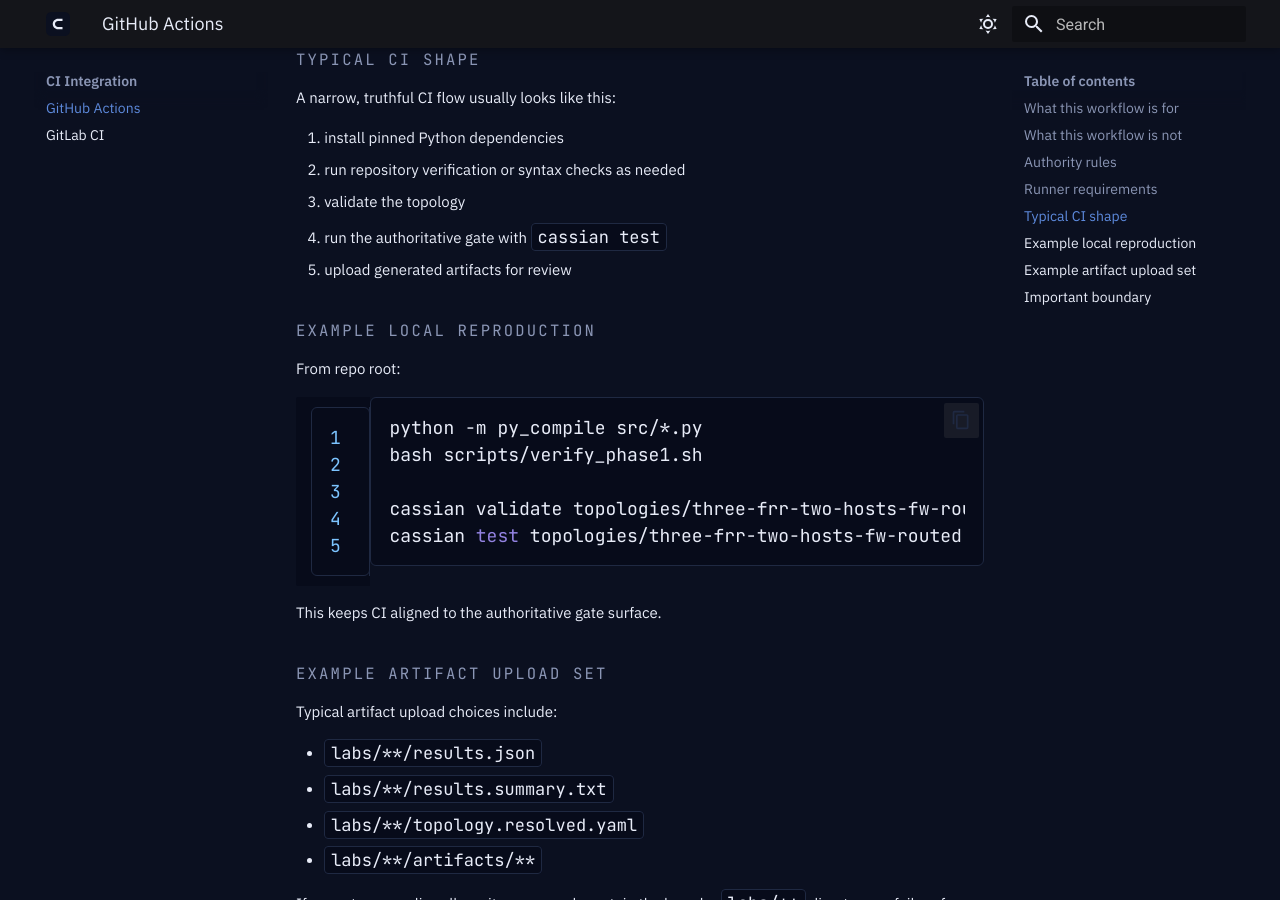
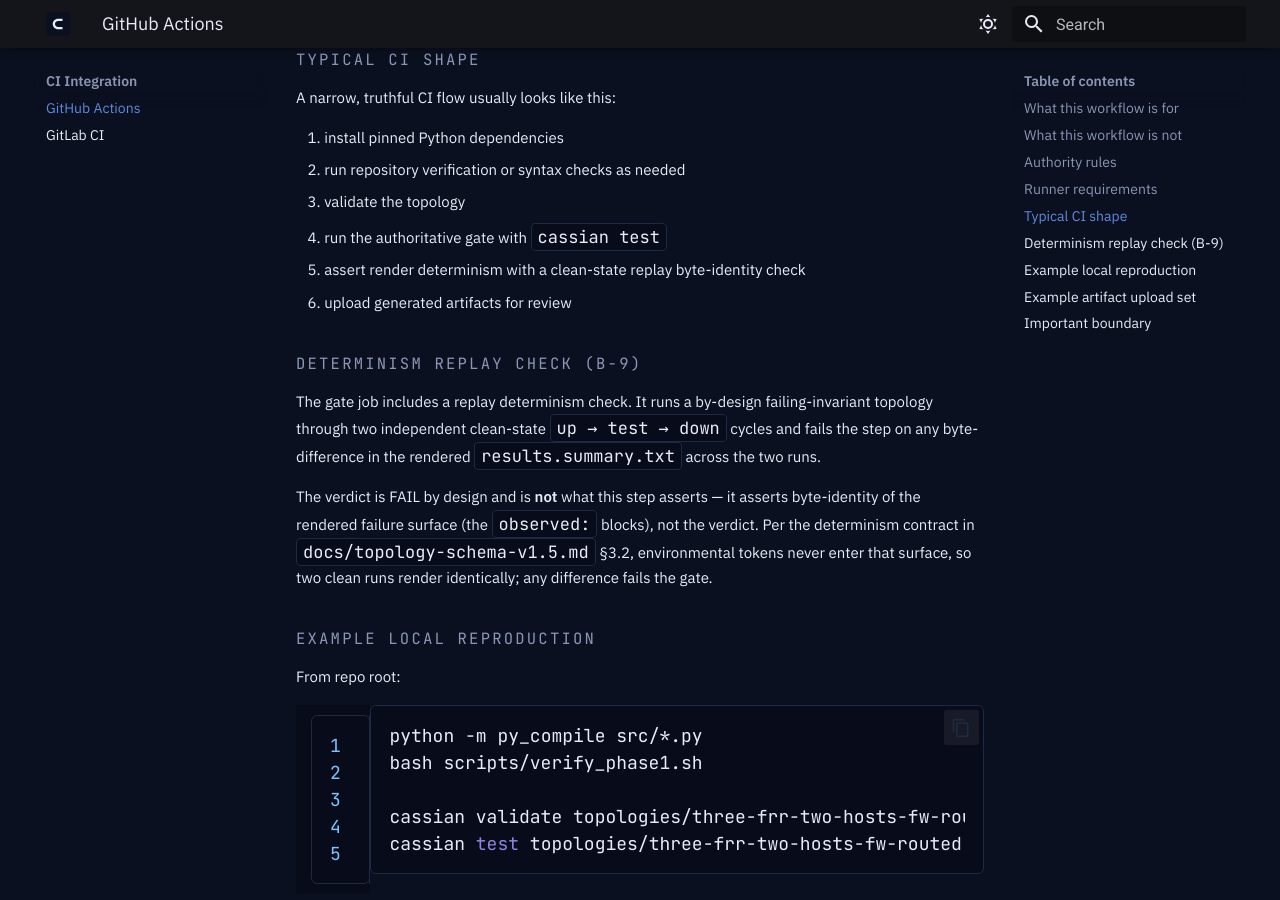
Before and after one commit to cassian-gate/cassian-gate, an MkDocs documentation site: the page built from docs/ci/github-actions.md, in a window 1280 px wide and 900 px high, scrolled down 1499 px. Built offline with MkDocs 1.6.1 and Material for MkDocs 9.7.7, drawn with Linux system fonts in a browser that asks for light colours; the version menu is left out.

Commit message:
WI-5: document B-9 replay determinism step in CI guide (v475)
BL-6 P0 + B-9 handover (LOCKED Universal v8), §4.1.

Document the B-9 replay determinism check in the GitHub Actions gate guide: a clean-state replay step that runs a by-design failing-invariant topology twice and fails on any byte-difference in the rendered results.summary.txt (asserts render byte-identity, not the verdict; D06 preserved). Adds the step to Typical CI shape and a Determinism replay check (B-9) subsection cross-referencing topology-schema-v1.5 §3.2. Reflects locked WI-2 behavior; no verify_phase1.sh reintroduction.

Changed: docs/ci/github-actions.md (Typical CI shape step + Determinism replay check (B-9) subsection).

```diff
--- a/docs/ci/github-actions.md
+++ b/docs/ci/github-actions.md
@@ -56,7 +56,14 @@
 2. run repository verification or syntax checks as needed
 3. validate the topology
 4. run the authoritative gate with `cassian test`
-5. upload generated artifacts for review
+5. assert render determinism with a clean-state replay byte-identity check
+6. upload generated artifacts for review
+
+## Determinism replay check (B-9)
+
+The gate job includes a replay determinism check. It runs a by-design failing-invariant topology through two independent clean-state `up → test → down` cycles and fails the step on any byte-difference in the rendered `results.summary.txt` across the two runs.
+
+The verdict is FAIL by design and is **not** what this step asserts — it asserts byte-identity of the rendered failure surface (the `observed:` blocks), not the verdict. Per the determinism contract in `docs/topology-schema-v1.5.md` §3.2, environmental tokens never enter that surface, so two clean runs render identically; any difference fails the gate.
 
 ## Example local reproduction
 
```
